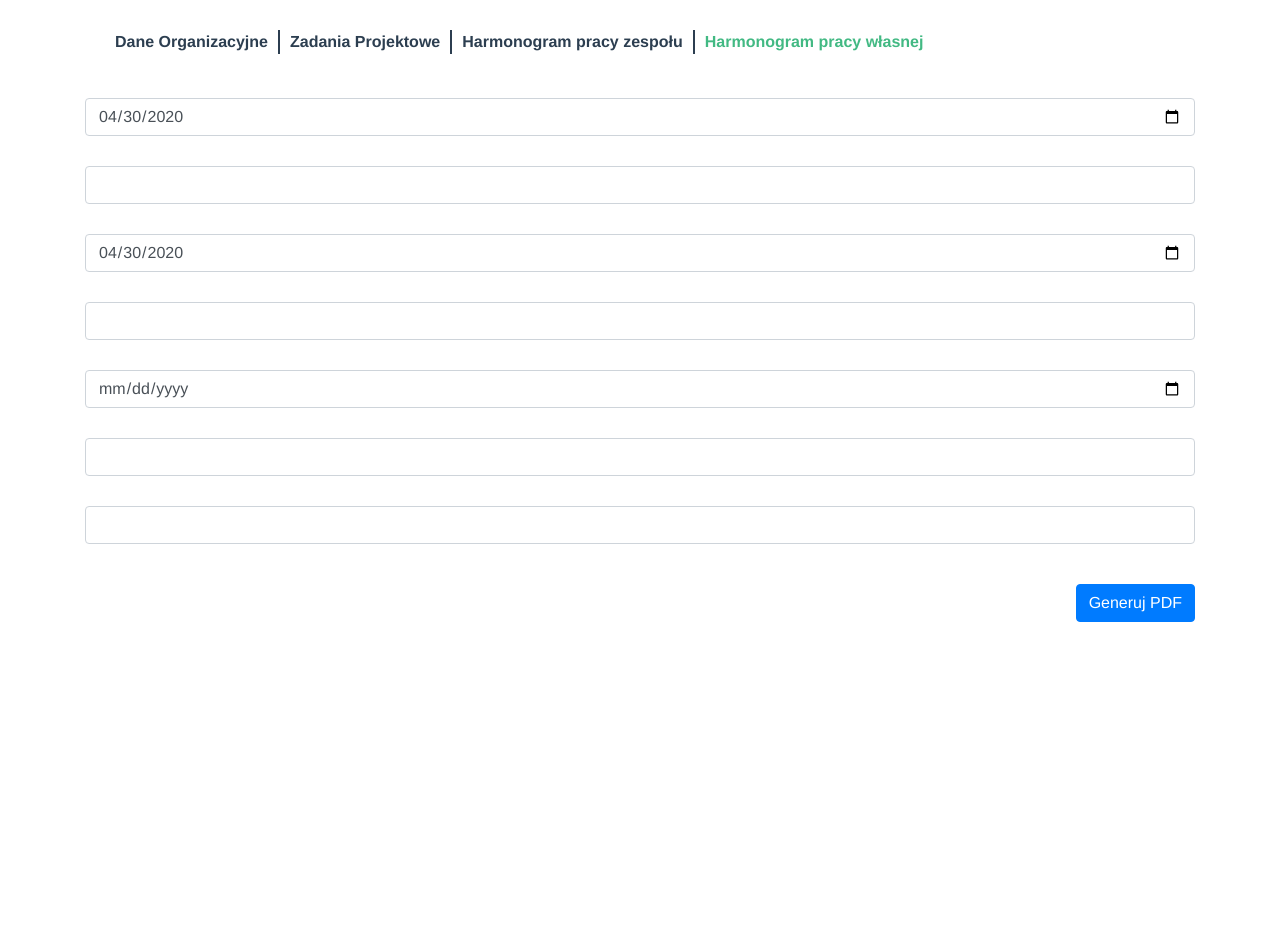
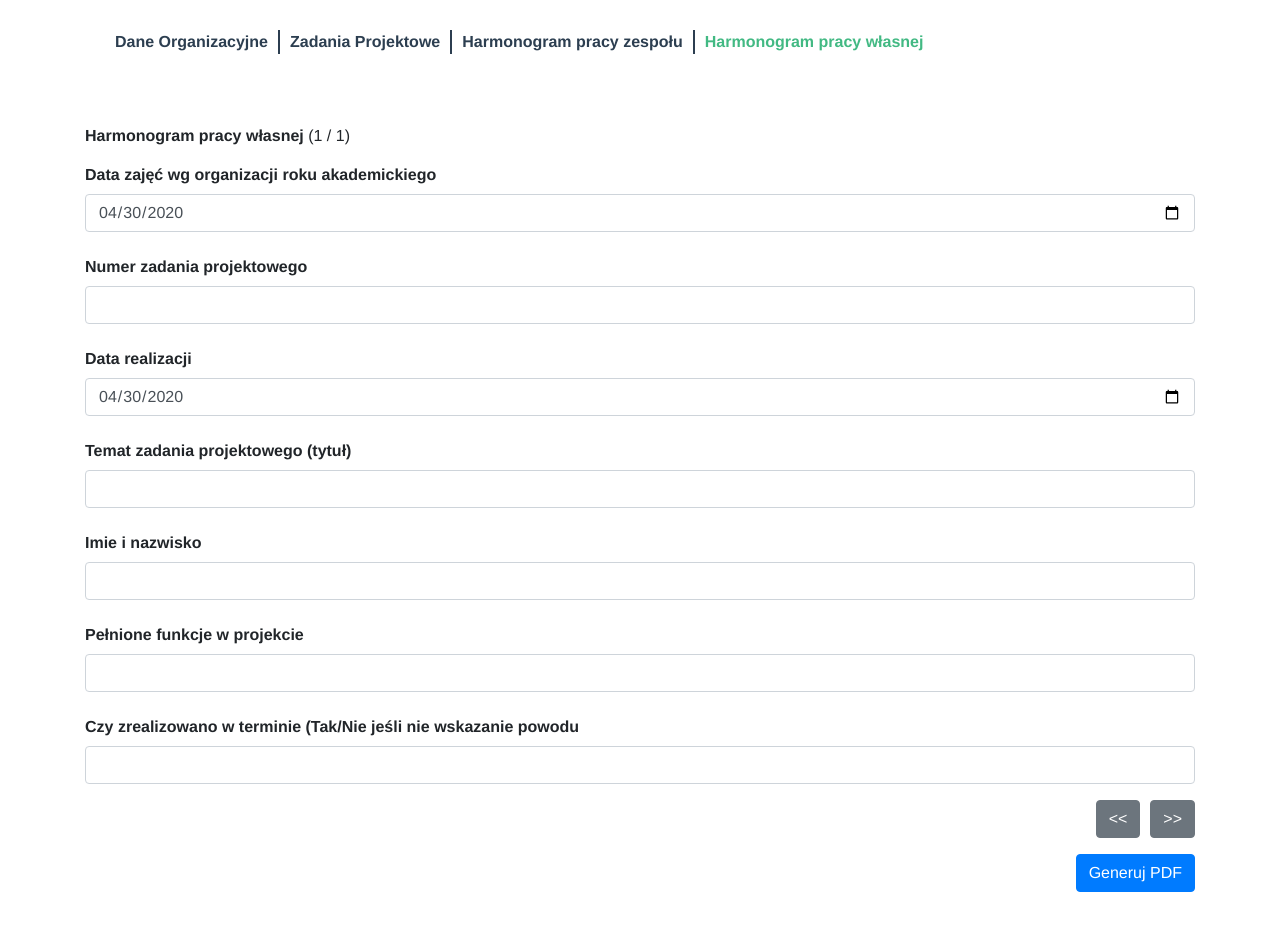
Before and after one commit to mrrain345/group-project, a Vue app: page /personal-schedule in a window 1280 px wide. Before the commit the page ends 800 px from the top, so only its background shows below. Built offline with nearby package versions, Linux system fonts and the light colour scheme.

Commit message:
PersonalSchedule

```diff
--- a/src/classes/PersonalScheduleData.ts
+++ /dev/null
@@ -1,24 +0,0 @@
-import { Field, FieldType, Section } from "@/classes/Field";
-
-export default class PersonalScheduleData {
-  @Field("Data zajęć wg organizacji roku akademickiego", Section.top, FieldType.date)
-  classDate: string = new Date().toISOString().split('T')[0];
-
-  @Field("Numer zadania projektowego", Section.top,  FieldType.date)
-  taskNumber: string = "";
-
-  @Field("Data realizacji", Section.top, FieldType.date)
-  realizationDate: string = new Date().toISOString().split('T')[0];
-
-  @Field("Temat zadania projektowego (tytuł)", Section.title)
-  subject: string = "";
-
-  @Field("Imie i nazwisko", Section.main)
-  fullName: string = "";
-
-  @Field("Pełnione funkcje w projekcie", Section.main)
-  functions: string = "";
-
-  @Field("Czy zrealizowano w terminie (Tak/Nie jeśli nie wskazanie powodu)", Section.main)
-  realizationTime: string = "";
-};
--- a/src/views/PersonalScheduleForm.vue
+++ b/src/views/PersonalScheduleForm.vue
@@ -2,55 +2,17 @@
   <div class="container">
     <Navbar />
 
-    <div class="form-group row">
-      <label for="classDate" class="col-sm-12 col-form-label">{{ title('classDate') }}</label>
-      <div class="col-sm-12">
-        <input type="date" class="form-control" id="classDate" v-model="data.classDate" />
-      </div>
-    </div>
+    <div v-if="alert" class="alert alert-danger">Wszystkie pola są wymagane.</div>
 
-    <div class="form-group row">
-      <label for="taskNumber" class="col-sm-12 col-form-label">{{ title('taskNumber') }}</label>
-      <div class="col-sm-12">
-        <input type="text" class="form-control" id="taskNumber" v-model="data.taskNumber" />
-      </div>
-    </div>
-
-    <div class="form-group row">
-      <label for="realizationDate" class="col-sm-12 col-form-label">{{ title('realizationDate') }}</label>
-      <div class="col-sm-12">
-        <input type="date" class="form-control" id="realizationDate" v-model="data.realizationDate" />
-      </div>
-    </div>
-
-    <div class="form-group row">
-      <label for="subject" class="col-sm-12 col-form-label">{{ title('subject') }}</label>
-      <div class="col-sm-12">
-        <input type="text" class="form-control" id="subject" v-model="data.subject" />
-      </div>
-    </div>
-
-    <div class="form-group row">
-      <label for="fullName" class="col-sm-12 col-form-label">{{ title('fullName') }}</label>
-      <div class="col-sm-12">
-        <input type="date" class="form-control" id="fullName" v-model="data.fullName" />
-      </div>
-    </div>
-
-    <div class="form-group row">
-      <label for="functions" class="col-sm-12 col-form-label">{{ title('functions') }}</label>
-      <div class="col-sm-12">
-        <input type="text" class="form-control" id="functions" v-model="data.functions" />
-      </div>
-    </div>
-
-    <div class="form-group row">
-      <label for="realizationTime" class="col-sm-12 col-form-label">{{ title('realizationTime') }}</label>
-      <div class="col-sm-12">
-        <input type="text" class="form-control" id="realizationTime" v-model="data.realizationTime" />
-      </div>
-    </div>
-    <br/>
+    <Table name="schedule" title="Harmonogram pracy własnej" :data.sync="data">
+      <Input name="classDate" title="Data zajęć wg organizacji roku akademickiego" type="date" :data.sync="data"/>
+      <Input name="taskNumber" title="Numer zadania projektowego" type="number" :data.sync="data"/>
+      <Input name="realizationDate" title="Data realizacji" type="date" :data.sync="data"/>
+      <Input name="subject" title="Temat zadania projektowego (tytuł)" :data.sync="data"/>
+      <Input name="fullName" title="Imie i nazwisko" :data.sync="data"/>
+      <Input name="fuctions" title="Pełnione funkcje w projekcie" :data.sync="data"/>
+      <Input name="realizationTime" title="Czy zrealizowano w terminie (Tak/Nie jeśli nie wskazanie powodu" :data.sync="data"/>
+   </Table>
 
     <button class="btn btn-primary float-right" style="margin-bottom: 40px;" @click="generate">
       Generuj PDF
@@ -60,27 +22,35 @@
 </template>
 
 <script lang="ts">
-import { Component, Prop, Vue, Watch } from 'vue-property-decorator';
+import { Component, Vue } from 'vue-property-decorator';
 import Navbar from '@/components/Navbar.vue';
-import PersonalScheduleData from '@/classes/PersonalScheduleData';
-import { FormData } from '@/classes/Field';
+import Input from '@/components/Input.vue';
+import Table from '@/components/Table.vue';
+import Section from '@/components/Section.vue';
+import { parseForm, Data } from '../classes/Field';
 
 @Component({
   components: {
     Navbar,
+    Input,
+    Table,
+    Section,
   }
 })
 export default class PersonalScheduleForm extends Vue {
-  data = new PersonalScheduleData();
-
+  data: Data = new Data();
+  alert = false;
 
   generate() {
-    const base = FormData.toBaseString(this.data);
+    if (!parseForm(this.data)) {
+      this.alert = true;
+      setTimeout(() => { this.alert = false}, 3000);
+      scrollTo(0, 0);
+      return;
+    }
+
+    const base = btoa(encodeURIComponent(JSON.stringify(this.data)));
     window.open(`/preview/${base}`);
-  }
-
-  title(fieldName: string) : string {
-    return FormData.getTitle(this.data, fieldName);
   }
 }
 
```
Also changed, not shown: src/classes/ProjectTasksData.ts (deleted, +0 -27 lines), src/classes/TeamScheduleData.ts (deleted, +0 -27 lines).
